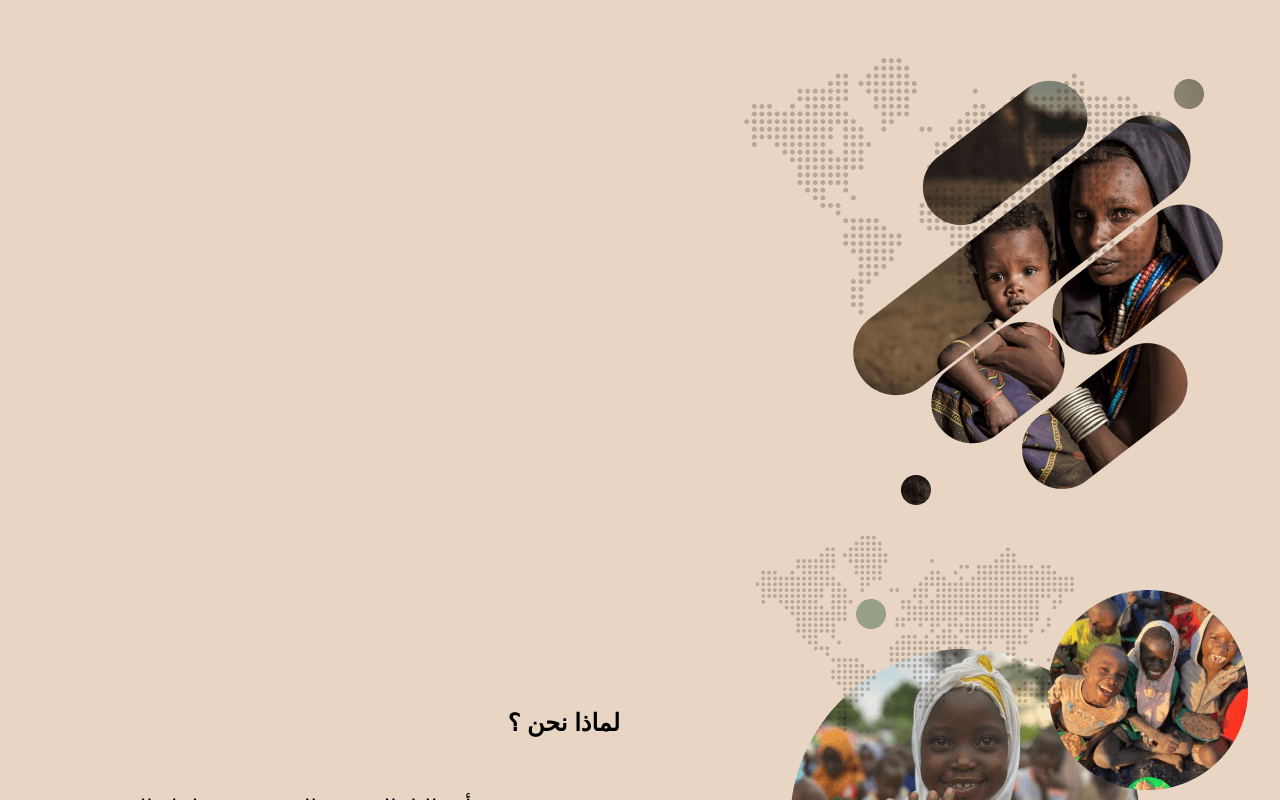
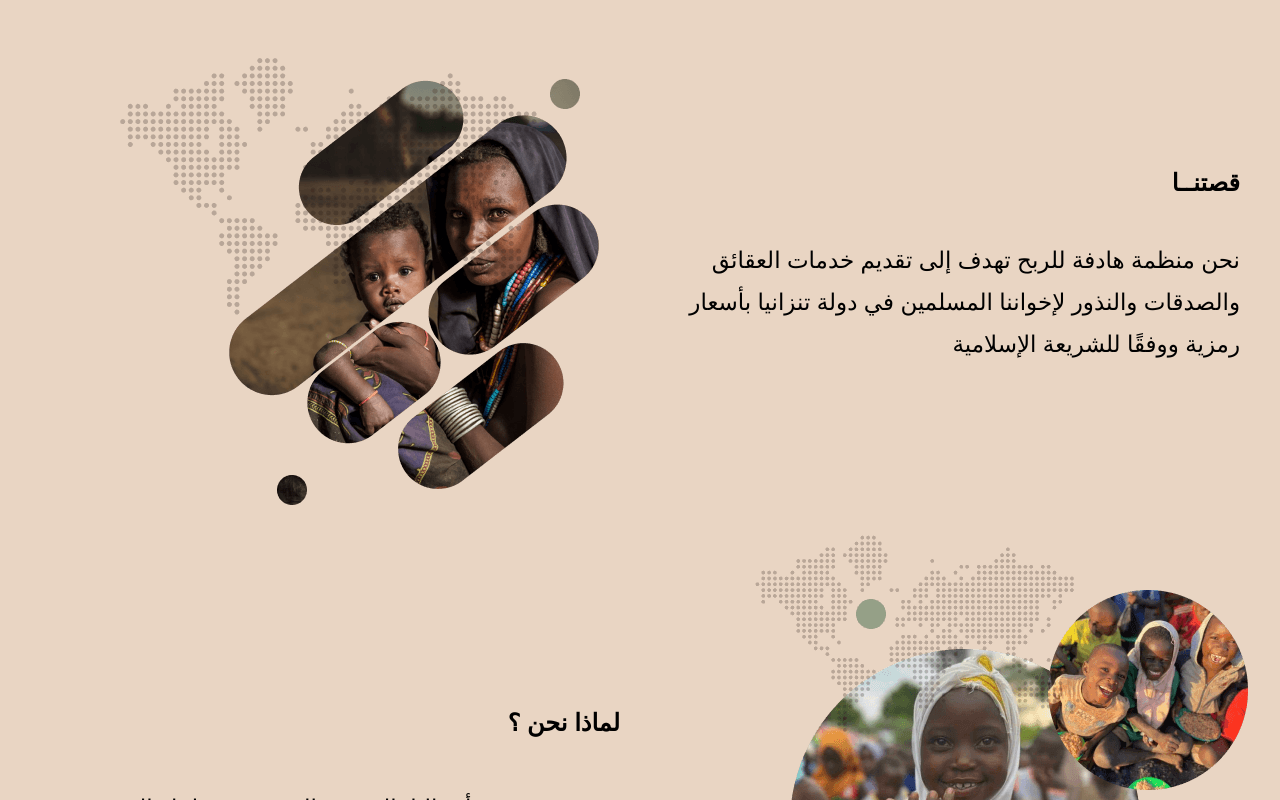
Before and after one commit to Ahmed-Abozied1/Alhaya-Website, a React (Create React App) app: page / in a window 1280 px wide. Shown: the part 1620-2420 px from the top of the page. Built offline with nearby package versions, Linux system fonts and the light colour scheme.

Commit message:
edit About

```diff
--- a/src/components/Home/About/AboutUsRow.js
+++ b/src/components/Home/About/AboutUsRow.js
@@ -4,12 +4,12 @@ import "./About.css";
 const AboutUsRow = ({ title, para, imgSrc }) => {
   return (
     <div className="  lg:grid lg:grid-cols-2 lg:gap-10 lg:mr-2 mr-0 items-center flex  lg:flex-col flex-col-reverse ">
-      {/* <div className="flex  lg:gap-2 gap-2 flex-col ">
+      <div className="flex  lg:gap-2 gap-2 flex-col ">
         <h1 className="xl:text-3xl  text-2xl  aboutTitle   capitalize font-sans font-bold ">
           {title}
         </h1>
         <p className=" para  aboutTitle ">{para}</p>
-      </div> */}
+      </div>
       <img
         src={`/HomeImages/${imgSrc}`}
         alt="Mobile app"
```
